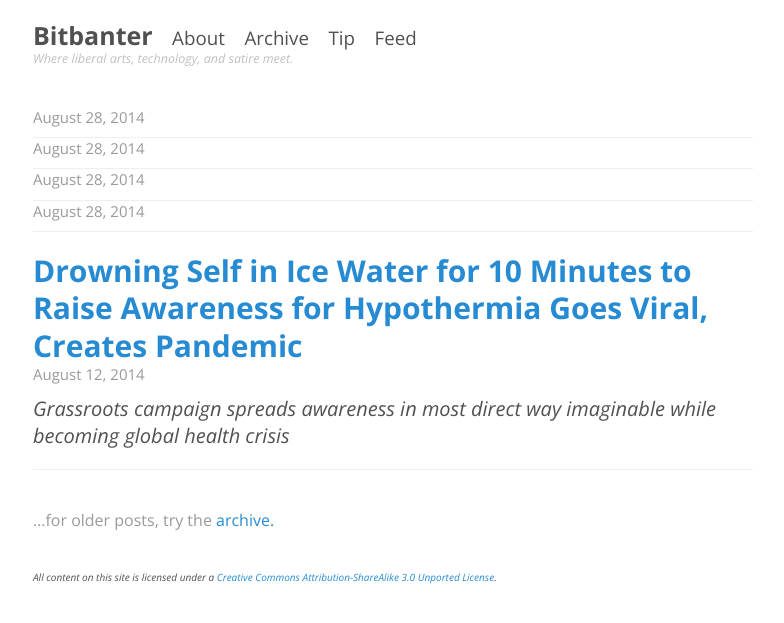
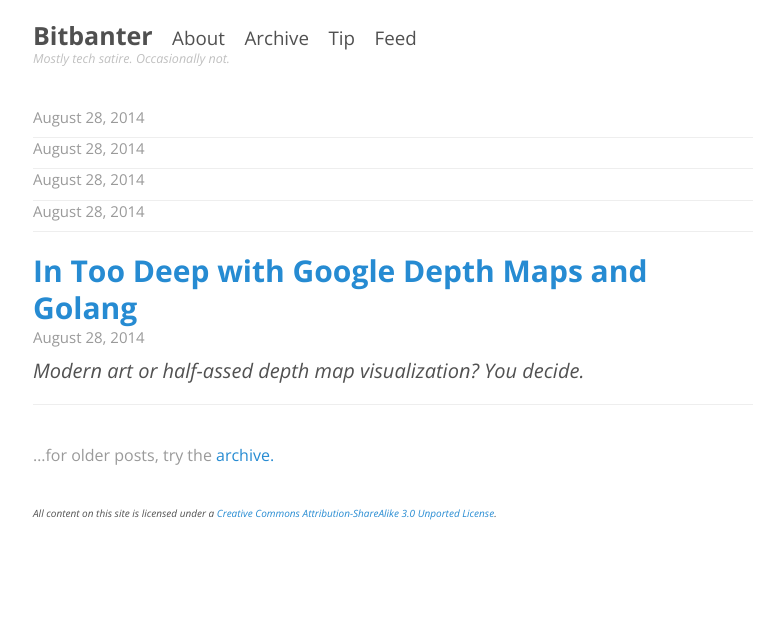
Before and after one commit to acityinohio/bitbanter-archive, a Jekyll site: the page built from index.html, in a window 1280 px wide. Shown: the top 623 px of the page, without its empty margins (247-1031 px from the left). Built offline with Jekyll 4.4.1, drawn with Linux system fonts in a browser that asks for light colours; Markdown is read by kramdown in place of the engine named in the settings; part of the change alters nothing that is shown.

Commit message:
new post, slightly changed config

```diff
--- a/_config.yml
+++ b/_config.yml
@@ -15,8 +15,8 @@ gems:
 
 # Setup
 title:            Bitbanter
-tagline:          Where liberal arts, technology, and satire meet.
-description:      Where liberal arts, technology, and satire meet.
+tagline:          Mostly tech satire. Occasionally not.
+description:      Mostly tech satire. Occasionally not.
 url:              "http://bitbanter.com"
 
 author:
--- /dev/null
+++ b/_posts/2014-08-28-golang-depth-map.md
@@ -0,0 +1,221 @@
+---
+layout: post
+title: In Too Deep with Google Depth Maps and Golang
+thumb: 2014-08-28-golang-depth-map1.png
+---
+
+*Modern art or half-assed depth map visualization? You decide.*
+
+![A not-quite-there-pointcloud](/assets/2014-08-28-golang-depth-map1.png)
+
+I had an idea. This is usually a bad idea; when I think I have a good idea, I dedicated myself to sorting it out until I discover it was, in fact, a bad idea. I know I could break this loop, but I've only seen Primer twice and still don't understand recursion.
+
+Anyway, back to the idea. Have you tried the Lens Blur option in the latest version of Android's camera software? [It's pretty neat](http://googleresearch.blogspot.com/2014/04/lens-blur-in-new-google-camera-app.html). Even neater is the depth map it generates, which led to all sorts of fun [web apps](http://depthy.me/).
+
+So these depth maps got me to thinking...if the depth map is simply a representation of z-coordinate space for pixels in a photo, what if you had multiple angles of the same subject, with known distances for each origin point? With multiple lens blur images, couldn't you recreate a full pointcloud of the object you're photographing with a few vector transforms? That's just math. And I knew math once! Based on [Google's Depth Map metadata standard](https://developers.google.com/depthmap-metadata/) I should have everything I need to reconstruct a full pointcloud with multiple angles. Minus the actual skill to do what I wanted to do, but I figured I'd learn that along the way. Oh, the folly of youthful innocence.
+
+## If You Stare Into the Abyss, XML Stares Back Into You
+
+Idea formed, I decided to limit my scope to the reconstruction of a pointcloud in PLY format, which I could eventually use with [Potree](http://potree.org/) if I felt like getting WebGL-fancy. I decided to use only two angles (front and back) because the math is waaaay easier that way. I also opted to use Golang, because I'm most familiar with it and it's fun...
+
+...except when it doesn't have the libraries you need. Turns out the depth field is embedded in what's called XMP, which is "Adobe" for "Fuck You." There were plenty of Javascript tools for extracting the depth field as an image, but I wanted to be "closer to the metal and keep it Golang-native," which is "Josh" for "I guess we're reinventing the wheel again."
+
+After some rudimentary Googling, I realized that Adobe's XMP Specification documents were both useless and probably riddled with PDF-related security holes. Eventually, I discovered that there was a kind of "marker language" in JPEGs, and that XMP data is stored in "segments" denoted by markers that are just pairs of bytes. I spent the first few hours relearning Golang I'd forgotten, and deciding that the FF/APP1 markers OxFFFF/OxFFE1 meant a location in the byte slice instead of an actual byte pair (d'oh). This led to...gibberish. But still, I managed to figure out how to import an entire JPEG as a slice of bytes (in Golang it's the same as a slice of unsigned 8-bit integers) which was a minor victory. Here's how that code began to form:
+
+	func gDepthReader(path string) {
+		//jpeg markers for segments
+		FF := byte(255)
+		APP1 := byte(225)
+		//import jpeg as slice of bytes
+		data, err := ioutil.ReadFile(path)
+		if err != nil {
+			panic(err)
+		}
+		//OMG SO MUCH MORE TO DO
+	}
+
+In celebration of my minor victory, I had a drink and fell asleep, promptly forgetting everything I learned about JPEG markers the following morning. I call this phenomenon "alcohol-related technical debt." Expect to see it mentioned in the literature behind the "Drunk Startup Movement," which is poised to usurp the Lean Startup throne (I'm available for speaking/slurring engagements, by the way, and prices start at 4 beers per hour).
+
+Long story marginally shorter, I finally found the XMP segment after discovering that the next two byte pairs after the FF/APP1 markers actually prescribe the length (in bytes) of the entire XMP segment...and after determining that I needed the SECOND APP1 marker for Android Lens Blur images. Huzzah! My code below:
+
+	//initialize marker index, length
+	var begin, leng uint
+	var no2 bool
+
+	//there must be a better way to do this, but i'm an idiot, thus, brute-force FTW
+
+	for ; ; begin++ {
+		if data[begin] == FF {
+			if data[begin+1] == APP1 {
+				//if this isn't the second marker, keep going
+				if !no2 {
+					no2 = true
+					continue
+				} else {
+					//Herein lies dragons. The length of the APP1 segment, in bytes,
+					//equals the next two bytes, minus the namespace bytes for XMP.
+					leng = 256*uint(data[begin+2]) + uint(data[begin+3]) - 31
+					//Actual content for APP1 segment begins 33 bytes later
+					begin += 33
+					//check is a helper function for err-panic, and meta is a struct with Google Depth Map compliant XMP-XML
+					err = xml.Unmarshal(data[begin:begin+leng], &meta)
+					check(err)
+					break
+				}
+			}
+		}
+	}
+
+If there are holes here, don't worry, you can always skip ahead and check the [github repo](https://github.com/ACityInOhio/google-depth-to-pointcloud).  Anyway, I thankfully managed to extract the proper XML! Only to discover it wasn't all there...apparently JPEG only allows 64KB for each APP1 segment, which means if you want to embed something big like, oh, say, a giant fucking depth map, you need to use something called "Extensible XMP," which is "Adobe" for "Fuck You More." Basically, the rest of the depth map was hidden in successive APP1 markers of 64KB length. Figured out how to retrieve the full depth map through Extensible XMP with this awful loop:
+
+	for ; begin < uint(len(data)); begin++ {
+		if data[begin] == FF {
+			if data[begin+1] == APP1 {
+				//Herein lies bigger dragons.
+				//The length of the ExtendedXMP APP1 segment, in bytes, equals the
+				//next two bytes, minus namespace, GUID, length and offset bytes
+				leng = 256*uint(data[begin+2]) + uint(data[begin+3]) - 77
+				//Actual content for ExtendedXMP APP1 segment begins 79 bytes later
+				begin += 79
+				//Append the data to bite, which would later be unmarshalled to &meta
+				bite = append(bite, data[begin:begin+leng]...)
+				//Move loop forward
+				begin = begin + leng - 1
+			}
+		}
+	}
+
+This all seemed to work, and I tested by outputting the XML and the included PNG into files (the PNG had to be base64-decoded, but luckily that isn't too hard with Golang's standard libraries). And it worked! I'm going to skip the hours I spent trying to make the XML properly unmarshal itself into a struct, and just say: Huzzah 2.0!
+
+## The Curious Case of Missing XML Fields
+
+Unfortunately, I learned that Android Lens Blur didn't actually use [all the fields in their supposed Depth Map metadata standard](https://developers.google.com/depthmap-metadata/reference), which makes complete sense...since some of the fields seem rather impossible to determine with typical phone sensors (like "depth units" for example). Here's part of my XML struct with the missing elements commented out:
+
+	type GDepthMeta struct {
+		XMLName xml.Name `xml:"Description"`
+		Format  string   `xml:"http://ns.google.com/photos/1.0/depthmap/ Format,attr"`
+		Near    float64  `xml:"http://ns.google.com/photos/1.0/depthmap/ Near,attr"`
+		Far     float64  `xml:"http://ns.google.com/photos/1.0/depthmap/ Far,attr"`
+		Mime    string   `xml:"http://ns.google.com/photos/1.0/depthmap/ Mime,attr"`
+		Data    string   `xml:"http://ns.google.com/photos/1.0/depthmap/ Data,attr"`
+		//These attributes are standard but don't appear in Google Camera lensblur images
+		/*Units          string   `xml:"http://ns.google.com/photos/1.0/depthmap/ Units,attr"`
+		MeasureType    string   `xml:"http://ns.google.com/photos/1.0/depthmap/ MeasureType,attr"`
+		ConfidenceMime string   `xml:"http://ns.google.com/photos/1.0/depthmap/ ConfidenceMime,attr"`
+		Confidence     string   `xml:"http://ns.google.com/photos/1.0/depthmap/ Confidence,attr"`
+		Manufacturer   string   `xml:"http://ns.google.com/photos/1.0/depthmap/ Manufacturer,attr"`
+		Model          string   `xml:"http://ns.google.com/photos/1.0/depthmap/ Model,attr"`
+		Software       string   `xml:"http://ns.google.com/photos/1.0/depthmap/ Software,attr"`
+		ImageWidth     string   `xml:"http://ns.google.com/photos/1.0/depthmap/ ImageWidth,attr"`
+		ImageHeight    string   `xml:"http://ns.google.com/photos/1.0/depthmap/ ImageHeight,attr"`*/
+	}
+
+Two of these fields (Format, Mime) appear to remain static with Android Lens Blur (RangeInverse, Image/PNG, respectively) so I don't really need to bother with them...but Near, Far and Data are quite important. Data is the actual base64-encoded PNG depth map, while Near and Far are the nearest and further points in "depth units." Ideally, these would have actual spatial information, but unfortunately, it appears to be a relative measure for each image. The metadata is missing the critical "units" measure, which would make manipulation across many images more manageable, but we'll make some fun assumptions in the meantime: namely, that the near/far units are relatively similar and that the two images were taken as symmetrically as possible.
+
+## To the (Point)Cloud!
+
+Now came the fun part. With the original JPEG, the XML properly unmarshaled into a Golang-y struct, and the PNG of the depth map, I could finally create X,Y,Z point values and do fun transforms. First, I made a "Point" type to hold each point and color value, and I needed a proper template that could interpret a slice of Points into a properly formed PLY file.
+
+	//Pointcloud Data Structure
+	type Point struct {
+		X, Y    uint
+		Z       float64
+		R, G, B uint
+	}
+
+	//Template for PLY files
+	var ply_template = template.Must(template.ParseFiles("ply_template.txt"))
+
+And now my naive function for finding a pointcloud with "front" and "back" Lens Blur images, explained. Luckily didn't have as much trouble coding this, except for some annoying issues with the Golang color package...so I'll just go ahead and explain the function step by step.
+
+	func MakePointCloud(front_path, back_path string) {
+		//get front and back images, depths, near/far points
+		front, front_depth, front_near, front_far := gDepthReader(front_path)
+		back, back_depth, back_near, back_far := gDepthReader(back_path)
+
+		//convert images and depth maps to PointCloud
+		bounds := front.Bounds()
+		point_num := (bounds.Max.Y - bounds.Min.Y) * (bounds.Max.X - bounds.Min.X) * 2
+		the_cloud := make([]Point, point_num)
+		//Index for pointcloud
+		i := 0
+		//normalize GDepth near/far by averaging
+		near := (front_near + back_near) / 2.0
+		far := (front_far + back_far) / 2.0
+
+Okay, so first thing you'll note is that I modified my gDepthReader function with a different return signature...just so you have the data types straight, here it is:
+
+	func gDepthReader(path string) (pic image.Image, depth image.Image, near float64, far float64)
+
+So front, front\_depth are image.Images (part of the Golang standard library) while front\_near and front\_far are just float64s. Ditto for s/front/back/g. Bounds() is a rather droll image.Image method to determine the maximum and minimum resolution. I then allocate a slice of Points equivalent to the number of pixels in both images (yes, I'm assuming both images are the same size here). i is the running index for my slice of Points, the\_cloud. And in absence of fancier math and/or actual units for depth, I'm naively normalizing the near/far points in the depth maps.
+
+Now this is the part of Sprockets where we loop. Front, then back.
+
+	for y := bounds.Min.Y; y < bounds.Max.Y; y++ {
+		for x := bounds.Min.X; x < bounds.Max.X; x++ {
+			z := findDepth(near, far, front_depth.At(x, y))
+			r, g, b, _ := front.At(x, y).RGBA()
+			the_cloud[i] = Point{uint(x), uint(y), z, uint(r >> 8), uint(g >> 8), uint(b >> 8)}
+			i++
+		}
+	}
+
+	for y := bounds.Min.Y; y < bounds.Max.Y; y++ {
+		for x := bounds.Min.X; x < bounds.Max.X; x++ {
+			z := findDepth(near, far, back_depth.At(x, y))
+			r, g, b, _ := back.At(x, y).RGBA()
+			the_cloud[i] = Point{uint(bounds.Max.X - x), uint(y), far - z, uint(r >> 8), uint(g >> 8), uint(b >> 8)}
+			i++
+		}
+	}
+
+Let's set aside the findDepth() function for a moment, and just assume it gives us a reliable z-value for a point. This is pretty much where the magic is happening. We find the z value of a particular pixel using the depth map, find the colors of the pixel, then do a little bit of type coercion and bit-shifting to get everything into our pointcloud. Notice anything different about the back loop? We're pulling a little Missy Elliot here and flipping and reversing the x and z directions (bounds.Max.X - x and far-z, respectively). The math would be a bit trickier with multiple angles (and would yield a higher quality pointcloud) but front/back images keep it simple.
+
+But how does the findDepth() function work? Well, in accordance with the [RangeInverse Method as explained by Google](https://developers.google.com/depthmap-metadata/encoding). And with some annoying color-conversion. Here's the function in all its glory.
+
+	func findDepth(near float64, far float64, d color.Color) (z float64) {
+		//For whatever reason this doesn't type assert to color.Gray, so I have to do some stupid math
+		r, g, b, _ := d.RGBA()
+		//converts to grayscale
+		dn := float64((r + g + b) / 3)
+		//normalizes once it's a float
+		dn /= (255 * 256)
+		//use Google Depth map's RangeInverse method to find z-value
+		z = (far * near) / (far - dn*(far-near))
+		return
+	}
+
+And that's it! Just need to output the\_cloud through our PLY template, and bob's your uncle/pointcloud. Here's the final part of the MakePointCloud function.
+
+	file, err := os.Create("./the_cloud.ply")
+	check(err)
+	defer file.Close()
+
+	writer := bufio.NewWriter(file)
+	err = ply_template.Execute(writer, the_cloud)
+	check(err)
+	writer.Flush()
+
+	return
+	}
+
+## So Baby, Do We Have a Pointcloud Stew Going?
+
+Short answer...no. The results are lackluster, but frankly I'm just amazed that it worked. I would have attached a full PLY file, but it's 50 MB and I wouldn't do that to Github. Instead, here's an image of my tea thermos front-back-afied from Lens Blur images. I used [Meshlab](http://meshlab.sourceforge.net/) to view it...as you can see, it's a bit garbage.
+
+![Not quite 3d pointcloud view 2](/assets/2014-08-28-golang-depth-map2.png)
+
+I was hoping this idea would morph into an "Instagram of 3d imaging" product that could steal enough precious user attention away from Facebook that they'd be forced to buy me out, but alas, it's not even close in its current form. Back to the drawing board with user-attention-ransom-based-startups I suppose.
+
+## Lessons Learned and Speculation Time
+
+So there are two major things I took away from this experience:
+
+* I should stop having rubbish ideas, or figure out they're rubbish a bit sooner.
+* Google's Depth Map metadata standard wasn't made for Lens Blur. It uses less than half the "standard" fields. It was really concocted for [Project Tango](https://www.google.com/atap/projecttango/#project).
+
+Which makes me wonder (usually a bad idea, as you've seen). There's going to be a very cool space where VR and mobile imaging collide, and it seems like Project Tango is probably at the forefront of that evolution...so perhaps my idea is rubbish now, but if everyone is rocking portable depth sensing equipment and better sensor for 3d position tracking? Baby, we could have a stew going.
+
+## Helpful Links
+
+Check out the [code on github](https://github.com/ACityInOhio/google-depth-to-pointcloud). And if you feel like discussing, check the HN link.
```
Also changed, not shown: assets/2014-08-28-golang-depth-map1.png (added), assets/2014-08-28-golang-depth-map2.png (added).
